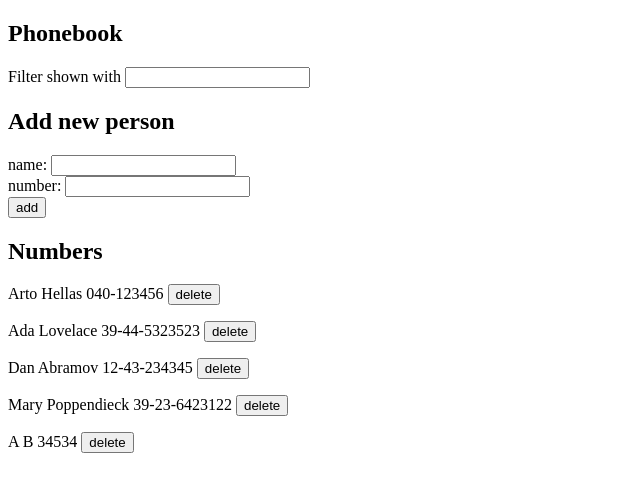
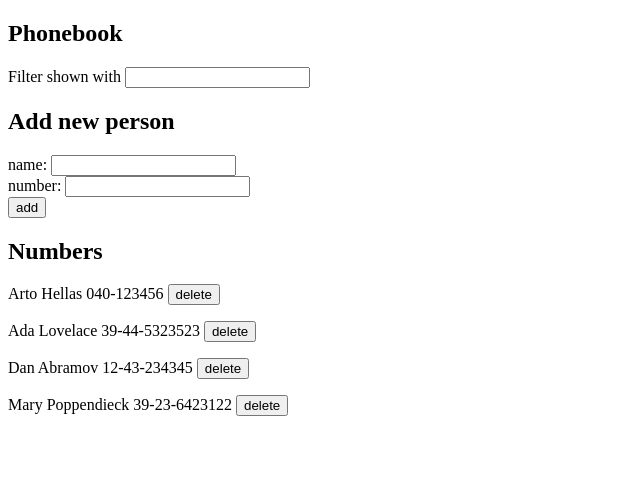
Before and after one commit to NooraBacklund/fullstack-2022, a React (Create React App) app in the folder part2/puhelinluettelo/: page / in a window 1280 px wide. Shown: the top 492 px of the page, without its empty margins (0-640 px from the left). Built offline with nearby package versions, Linux system fonts and the light colour scheme; data requests are answered from the project's data file.

Commit message:
Added part 2.20 solution

```diff
--- a/part2/puhelinluettelo/db.json
+++ b/part2/puhelinluettelo/db.json
@@ -19,11 +19,6 @@
       "name": "Mary Poppendieck",
       "number": "39-23-6423122",
       "id": 6
-    },
-    {
-      "name": "A B",
-      "number": "34534",
-      "id": 8
     }
   ]
 }
--- a/part2/puhelinluettelo/src/components/Persons.js
+++ b/part2/puhelinluettelo/src/components/Persons.js
@@ -3,16 +3,14 @@ import personService from '../services/persons'
 const Person = ({ person, setPersons, persons, showMessage }) => {
 
     const handlePersonDelete = (event) => {
-        if (window.confirm(`Are you sure you want to delete the entry?`)) {
+        if (window.confirm(`Are you sure you want to delete entry for ${person.name}?`)) {
             personService
                 .deletePerson(event.target.value)
-                .then((response) => {
+                .then(response => showMessage(`${person.name} deleted from phonebook.`, 'success'))
+                .catch(error => showMessage(`${person.name}'s information is no longer in the phonebook and cannot be deleted.`, 'error'))
+                .finally(
                     setPersons(persons.filter(p => p.id != event.target.value))
-                    showMessage(`Person deleted from phonebook.`, 'success')
-                })
-                .catch(error => {
-                    console.log('Could not find person to be deleted')
-                })
+                )
         }
     }
 
```
Lines whose indentation alone changed are shown as unchanged.
